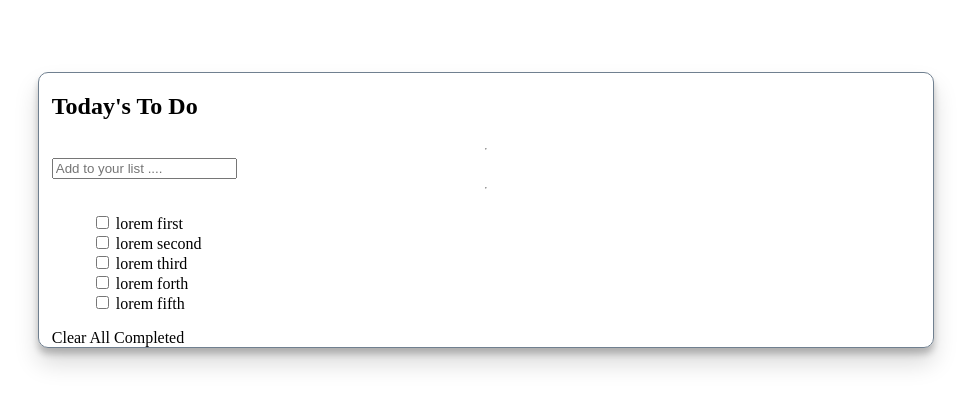
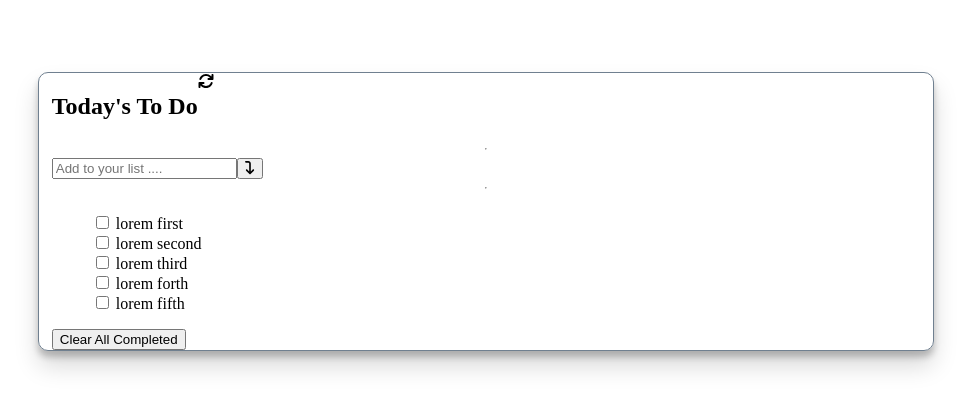
Before and after one commit to ahmed025566/todo-v0.1, a website built with webpack: page src/index.html in a window 1280 px wide. Shown: the whole page, without its empty margins (162-1133 px from the left). Built offline with nearby package versions, Linux system fonts and the light colour scheme.

Commit message:
Add font-awesome icons

```diff
--- a/src/index.html
+++ b/src/index.html
@@ -10,23 +10,39 @@
 
     <title><%= htmlWebpackPlugin.options.title %></title>
 
+    <!-- FONT AWESOME -->
+    <link rel="stylesheet" href="https://cdnjs.cloudflare.com/ajax/libs/font-awesome/6.4.0/css/all.min.css" integrity="sha512-iecdLmaskl7CVkqkXNQ/ZH/XLlvWZOJyj7Yy7tcenmpD1ypASozpmT/E0iPtmFIB46ZmdtAc9eNBvH0H/ZpiBw==" crossorigin="anonymous" referrerpolicy="no-referrer" />
   </head>
   <body>
     <section class="wrapper dflex f-col">
-      <h1>Today's To Do</h1>
+      <div class="header dflex">
+        <h1>Today's To Do</h1>
+        <i class="fa fa-solid fa-arrows-rotate refresh"></i>
+      </div>
+
       <hr>
-      <div class="inputField">
-        <input type="text" id="task-input" placeholder="Add to your list ...." class="task-entry">
-      </div>
+
+      <form class="inputField dflex">
+        <input type="text" id="task-input" placeholder="Add to your list ...." class="task-entry nobor">
+        <button class="btn submit" type="submit"><i class="fa-solid fa-arrow-turn-down btn-add-task"></i></button>
+      </form>
+
       <hr>
+
       <div class="tasklist-body">
-        <ul class="tasks-container dflex f-col"></ul>
+        <ul class="tasks-container dflex f-col">
+          <!-- JS GENERATED CONTENT -->
+        </ul>
       </div>
 
       <div class="footer">
-        <span class="clear-all-completed">Clear All Completed</span>
+        <button class="btn clear-all-completed">Clear All Completed</button>
       </div>
     </section>
+
     <script src="./index.js" defer></script>
+
+    <!-- FONT AWESOME -->
+    <script src="https://cdnjs.cloudflare.com/ajax/libs/font-awesome/6.4.0/js/all.min.js" integrity="sha512-fD9DI5bZwQxOi7MhYWnnNPlvXdp/2Pj3XSTRrFs5FQa4mizyGLnJcN6tuvUS6LbmgN1ut+XGSABKvjN0H6Aoow==" crossorigin="anonymous" referrerpolicy="no-referrer"></script>
   </body>
 </html>
```
